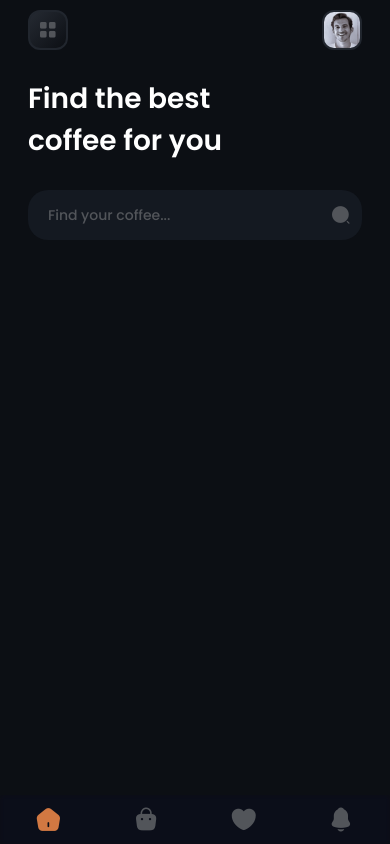
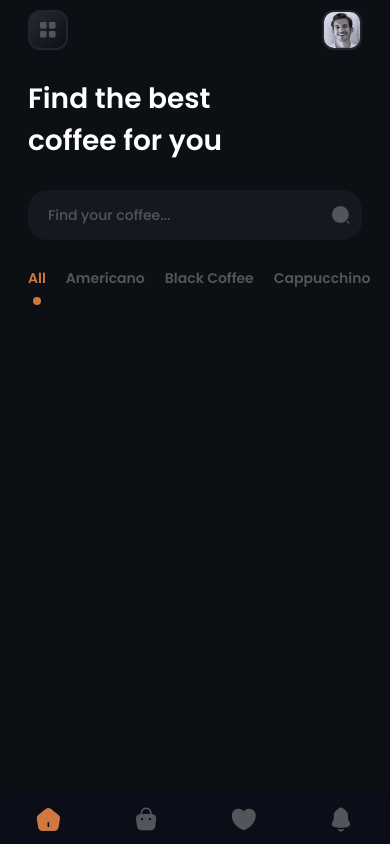
Before and after one commit to MarcosVel/coffee-shop, a React Native app: screen / in a window 390 px wide. Built offline with nearby package versions, Linux system fonts and the light colour scheme.

Commit message:
feat: category filter

```diff
--- a/src/screens/Home.jsx
+++ b/src/screens/Home.jsx
@@ -1,5 +1,6 @@
 import { useState } from "react";
 import {
+  FlatList,
   SafeAreaView,
   ScrollView,
   StyleSheet,
@@ -50,6 +51,7 @@ const Home = () => {
   );
 
   console.log("CoffeeList", CoffeeList);
+  console.log("sortedCoffee", sortedCoffee);
 
   return (
     <SafeAreaView style={styles.container}>
@@ -83,6 +85,29 @@ const Home = () => {
             />
           </TouchableOpacity>
         </View>
+
+        <FlatList
+          horizontal
+          data={categories}
+          keyExtractor={(item, index) => item + index}
+          showsHorizontalScrollIndicator={false}
+          contentContainerStyle={styles.categoriesFilter}
+          renderItem={({ item, index }) => (
+            <TouchableOpacity
+              onPress={() => {
+                setCategoryIndex({ index, category: categories[index] });
+                setSortedCoffee(getCoffeeList(categories[index], CoffeeList));
+              }}
+            >
+              <Text style={styles.filterText(index === categoryIndex.index)}>
+                {item}
+              </Text>
+              {index === categoryIndex.index && (
+                <View style={styles.categoryDot} />
+              )}
+            </TouchableOpacity>
+          )}
+        />
       </ScrollView>
     </SafeAreaView>
   );
@@ -122,6 +147,24 @@ const styles = StyleSheet.create({
     marginVertical: SPACING.space_16,
     marginRight: SPACING.space_20,
   },
+  categoriesFilter: {
+    gap: SPACING.space_20,
+    paddingHorizontal: SPACING.space_28,
+    marginBottom: SPACING.space_20,
+  },
+  filterText: (selected) => ({
+    fontFamily: FONTFAMILY.poppins_semibold,
+    fontSize: FONTSIZE.size_14,
+    color: selected ? COLORS.primaryOrangeHex : COLORS.primaryLightGreyHex,
+  }),
+  categoryDot: {
+    width: 8,
+    height: 8,
+    borderRadius: 4,
+    backgroundColor: COLORS.primaryOrangeHex,
+    marginTop: SPACING.space_8,
+    alignSelf: "center",
+  },
 });
 
 export default Home;
```
